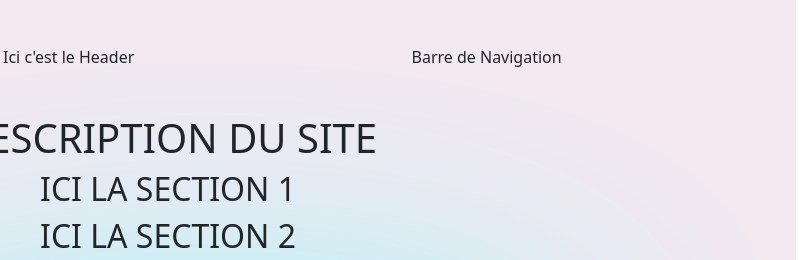
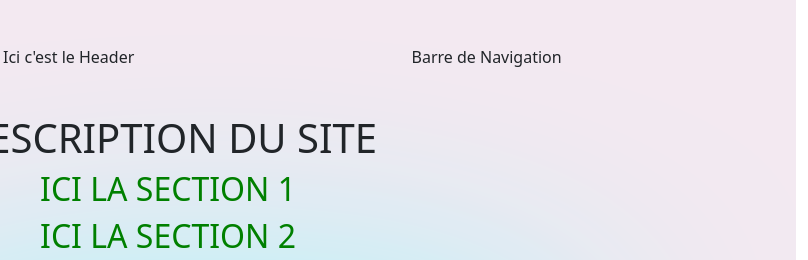
Before and after one commit to FredericGuilet/P5-Fred-New, a plain HTML site: page FrontEnd/Meubles.html in a window 1280 px wide. Shown: the top 260 px of the page, 472-1280 px from the left. Drawn offline with nearby package versions, Linux system fonts and the light colour scheme; no server answers; files whose address does not match are found by name.

Commit message:
Pour Mariannick

```diff
--- a/FrontEnd/style2.css
+++ b/FrontEnd/style2.css
@@ -48,3 +48,9 @@ p {
 .nomours{
   color: red;
 }
+
+H2 {
+  color : green;
+
+
+}
```
Also changed, not shown: FrontEnd/jscriptFred.js (+6 -5 lines), 1 other file.
